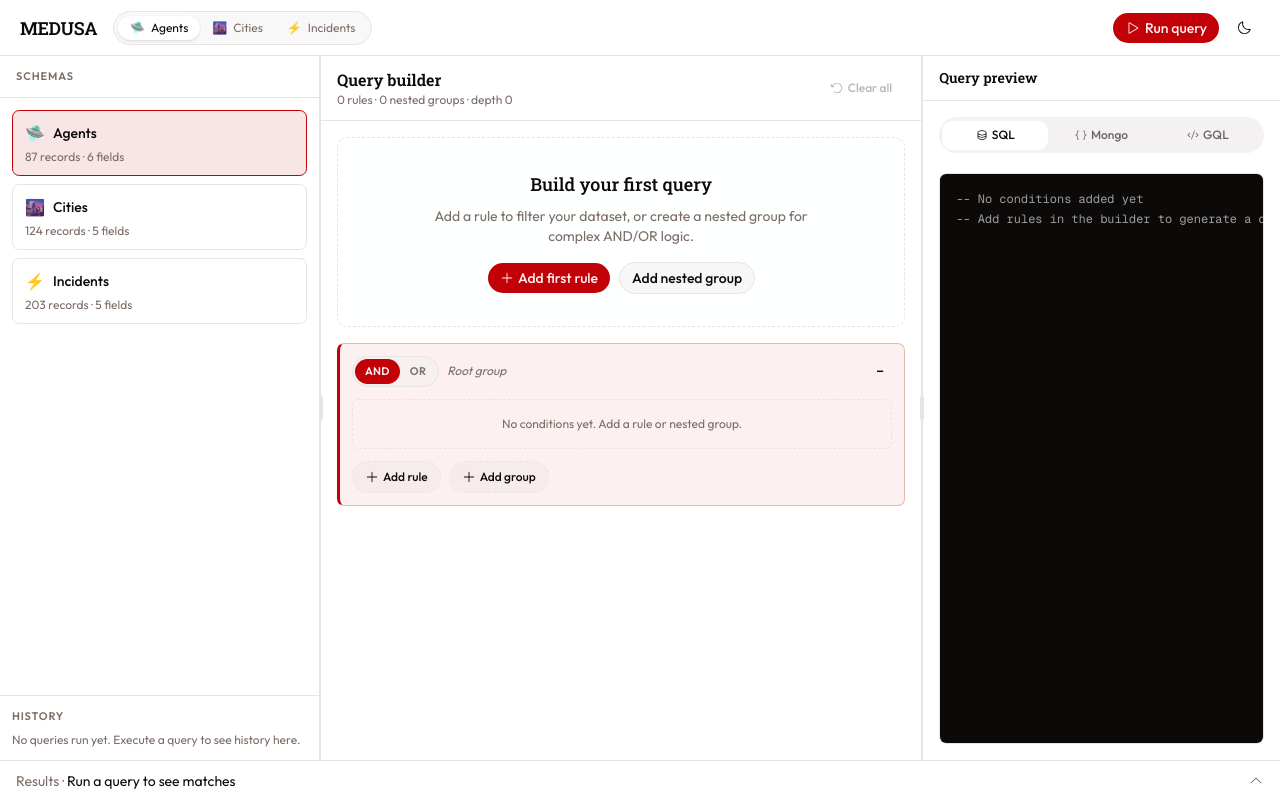
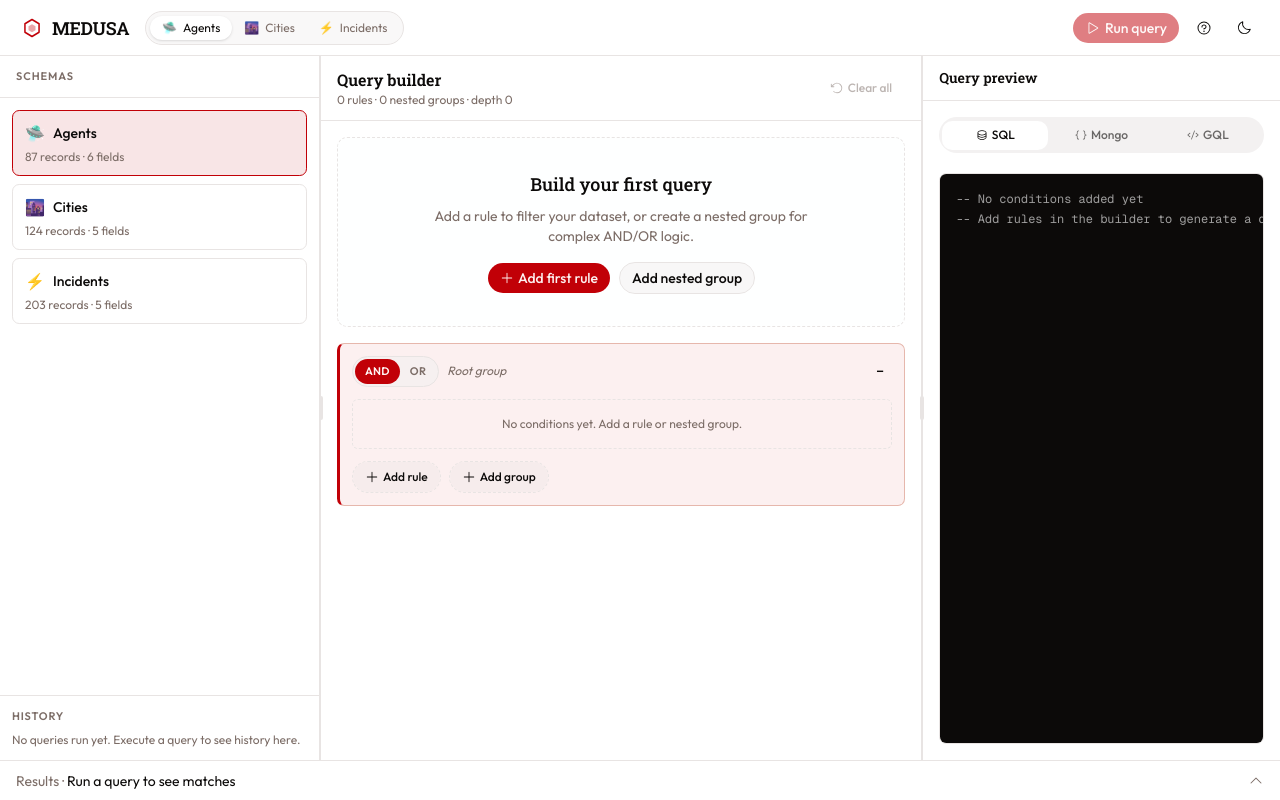
Before and after one commit to Peliah/medusa, a Next.js app: page /builder in a window 1280 px wide. Built offline with nearby package versions, Linux system fonts and the light colour scheme.

Commit message:
feat: complete builder header with validation, shortcuts, and hex logo

```diff
--- a/components/layout/builder-header.tsx
+++ b/components/layout/builder-header.tsx
@@ -1,38 +1,69 @@
 "use client"
 
 import Link from "next/link"
-import { PlayIcon } from "@phosphor-icons/react"
+import * as React from "react"
+import { PlayIcon, QuestionIcon } from "@phosphor-icons/react"
 
+import { MedusaHexLogo } from "@/components/layout/medusa-hex-logo"
+import { KeyboardShortcutModal } from "@/components/modals/keyboard-shortcut-modal"
 import { ThemeToggle } from "@/components/landing/theme-toggle"
 import { Button } from "@/components/ui/button"
-import { schemas } from "@/lib/schemas"
+import { useBuilderKeyboardShortcuts } from "@/hooks/use-builder-keyboard-shortcuts"
+import { isTreeRunnable } from "@/lib/query-engine/validator"
+import { getSchema, schemas } from "@/lib/schemas"
 import { cn } from "@/lib/utils"
 import { useQueryStore } from "@/store/query-store"
 import { useUIStore } from "@/store/ui-store"
 
 export function BuilderHeader() {
+  const tree = useQueryStore((state) => state.tree)
   const schemaId = useQueryStore((state) => state.schemaId)
   const setSchema = useQueryStore((state) => state.setSchema)
   const setResultsOpen = useUIStore((state) => state.setResultsOpen)
+  const shortcutsOpen = useUIStore((state) => state.shortcutsOpen)
+  const setShortcutsOpen = useUIStore((state) => state.setShortcutsOpen)
+
+  const canRunQuery = React.useMemo(
+    () => isTreeRunnable(tree, getSchema(schemaId)),
+    [tree, schemaId]
+  )
+
+  const handleRunQuery = React.useCallback(() => {
+    if (!canRunQuery) return
+    setResultsOpen(true)
+  }, [canRunQuery, setResultsOpen])
+
+  const handleOpenShortcuts = React.useCallback(() => {
+    setShortcutsOpen(true)
+  }, [setShortcutsOpen])
+
+  useBuilderKeyboardShortcuts({
+    onRunQuery: handleRunQuery,
+    onOpenShortcuts: handleOpenShortcuts,
+    canRunQuery,
+  })
 
   return (
-    <header className="flex h-full shrink-0 items-center justify-between border-b border-border bg-card px-4 sm:px-5">
-      <div className="flex items-center gap-4">
+    <>
+      <header className="flex h-full shrink-0 items-center justify-between gap-3 border-b border-border bg-card px-4 sm:px-5">
+        <div className="flex min-w-0 flex-1 items-center gap-3 sm:gap-4">
           <Link
             href="/"
-          className="font-heading text-lg font-semibold tracking-tight"
+            className="inline-flex shrink-0 items-center gap-2 font-heading text-lg font-semibold tracking-tight"
           >
-          MEDUSA
+            <MedusaHexLogo />
+            <span>MEDUSA</span>
           </Link>
 
-        <div className="hidden items-center rounded-4xl border border-border bg-muted/50 p-1 sm:flex">
+          <div className="min-w-0 flex-1 [scrollbar-width:none] overflow-x-auto [-ms-overflow-style:none] [&::-webkit-scrollbar]:hidden">
+            <div className="flex w-max items-center rounded-4xl border border-border bg-muted/50 p-1">
               {schemas.map((schema) => (
                 <button
                   key={schema.id}
                   type="button"
                   onClick={() => setSchema(schema.id)}
                   className={cn(
-                "inline-flex items-center gap-1.5 rounded-4xl px-3 py-1 text-xs transition-colors",
+                    "inline-flex shrink-0 items-center gap-1.5 rounded-4xl px-2.5 py-1 text-xs transition-colors sm:px-3",
                     schemaId === schema.id
                       ? "bg-background text-foreground shadow-sm"
                       : "text-muted-foreground hover:text-foreground"
@@ -44,19 +75,43 @@ export function BuilderHeader() {
               ))}
             </div>
           </div>
+        </div>
 
-      <div className="flex items-center gap-2">
+        <div className="flex shrink-0 items-center gap-1.5 sm:gap-2">
           <Button
             size="sm"
-          onClick={() => setResultsOpen(true)}
+            disabled={!canRunQuery}
+            onClick={handleRunQuery}
             className="gap-1.5"
+            title={
+              canRunQuery
+                ? "Run query (Ctrl+Enter)"
+                : "Add valid rules before running"
+            }
           >
             <PlayIcon className="size-3.5" />
             <span className="hidden sm:inline">Run query</span>
             <span className="sm:hidden">Run</span>
           </Button>
+
+          <Button
+            type="button"
+            variant="ghost"
+            size="icon-sm"
+            aria-label="Keyboard shortcuts"
+            onClick={handleOpenShortcuts}
+          >
+            <QuestionIcon className="size-4" />
+          </Button>
+
           <ThemeToggle />
         </div>
       </header>
+
+      <KeyboardShortcutModal
+        open={shortcutsOpen}
+        onOpenChange={setShortcutsOpen}
+      />
+    </>
   )
 }
--- /dev/null
+++ b/components/layout/medusa-hex-logo.tsx
@@ -0,0 +1,26 @@
+"use client"
+
+import { cn } from "@/lib/utils"
+
+export function MedusaHexLogo({ className }: { className?: string }) {
+  return (
+    <svg
+      viewBox="0 0 24 24"
+      fill="none"
+      aria-hidden
+      className={cn("size-6 shrink-0 text-primary", className)}
+    >
+      <path
+        d="M12 3.5 19.062 7.75v8.5L12 20.5 4.938 16.25v-8.5L12 3.5Z"
+        stroke="currentColor"
+        strokeWidth="1.5"
+        strokeLinejoin="round"
+      />
+      <path
+        d="M12 8.25 15.5 10.25v4L12 16.25 8.5 14.25v-4L12 8.25Z"
+        fill="currentColor"
+        fillOpacity="0.35"
+      />
+    </svg>
+  )
+}
--- /dev/null
+++ b/components/modals/keyboard-shortcut-modal.tsx
@@ -0,0 +1,78 @@
+"use client"
+
+import { Kbd, KbdGroup } from "@/components/ui/kbd"
+import {
+  Dialog,
+  DialogContent,
+  DialogDescription,
+  DialogHeader,
+  DialogTitle,
+} from "@/components/ui/dialog"
+
+const shortcuts = [
+  { keys: ["Ctrl", "Enter"], action: "Run query" },
+  { keys: ["Ctrl", "Z"], action: "Undo" },
+  { keys: ["Ctrl", "Shift", "Z"], action: "Redo" },
+  { keys: ["Ctrl", "S"], action: "Save preset" },
+  { keys: ["Ctrl", "E"], action: "Export query" },
+  { keys: ["Ctrl", "I"], action: "Import query" },
+  { keys: ["?"], action: "Show keyboard shortcuts" },
+  { keys: ["Ctrl", "D"], action: "Duplicate focused rule" },
+  { keys: ["Ctrl", "G"], action: "Wrap focused rule in group" },
+  { keys: ["Escape"], action: "Collapse focused group" },
+] as const
+
+interface KeyboardShortcutModalProps {
+  open: boolean
+  onOpenChange: (open: boolean) => void
+}
+
+export function KeyboardShortcutModal({
+  open,
+  onOpenChange,
+}: KeyboardShortcutModalProps) {
+  return (
+    <Dialog open={open} onOpenChange={onOpenChange}>
+      <DialogContent className="max-w-md">
+        <DialogHeader>
+          <DialogTitle className="font-heading">Keyboard shortcuts</DialogTitle>
+          <DialogDescription>
+            Global builder shortcuts. Some actions ship in later milestones.
+          </DialogDescription>
+        </DialogHeader>
+
+        <div className="max-h-[min(60vh,24rem)] overflow-y-auto">
+          <table className="w-full text-sm">
+            <thead>
+              <tr className="border-b border-border text-left text-muted-foreground">
+                <th className="pb-2 font-medium">Shortcut</th>
+                <th className="pb-2 font-medium">Action</th>
+              </tr>
+            </thead>
+            <tbody>
+              {shortcuts.map((shortcut) => (
+                <tr
+                  key={shortcut.action}
+                  className="border-b border-border/60 last:border-0"
+                >
+                  <td className="py-2.5">
+                    <KbdGroup>
+                      {shortcut.keys.map((key, index) => (
+                        <Kbd key={`${shortcut.action}-${key}-${index}`}>
+                          {key}
+                        </Kbd>
+                      ))}
+                    </KbdGroup>
+                  </td>
+                  <td className="py-2.5 text-muted-foreground">
+                    {shortcut.action}
+                  </td>
+                </tr>
+              ))}
+            </tbody>
+          </table>
+        </div>
+      </DialogContent>
+    </Dialog>
+  )
+}
--- /dev/null
+++ b/hooks/use-builder-keyboard-shortcuts.ts
@@ -0,0 +1,56 @@
+"use client"
+
+import * as React from "react"
+
+function isTypingTarget(target: EventTarget | null) {
+  if (!(target instanceof HTMLElement)) return false
+
+  return (
+    target.isContentEditable ||
+    target.tagName === "INPUT" ||
+    target.tagName === "TEXTAREA" ||
+    target.tagName === "SELECT"
+  )
+}
+
+interface UseBuilderKeyboardShortcutsOptions {
+  onRunQuery: () => void
+  onOpenShortcuts: () => void
+  canRunQuery: boolean
+}
+
+export function useBuilderKeyboardShortcuts({
+  onRunQuery,
+  onOpenShortcuts,
+  canRunQuery,
+}: UseBuilderKeyboardShortcutsOptions) {
+  React.useEffect(() => {
+    function onKeyDown(event: KeyboardEvent) {
+      if (event.defaultPrevented || event.repeat) return
+
+      if (
+        event.key === "?" &&
+        !event.metaKey &&
+        !event.ctrlKey &&
+        !event.altKey
+      ) {
+        event.preventDefault()
+        onOpenShortcuts()
+        return
+      }
+
+      if (isTypingTarget(event.target)) return
+
+      const modifier = event.metaKey || event.ctrlKey
+      if (!modifier) return
+
+      if (event.key === "Enter" && canRunQuery) {
+        event.preventDefault()
+        onRunQuery()
+      }
+    }
+
+    window.addEventListener("keydown", onKeyDown)
+    return () => window.removeEventListener("keydown", onKeyDown)
+  }, [canRunQuery, onOpenShortcuts, onRunQuery])
+}
--- /dev/null
+++ b/lib/query-engine/validator.ts
@@ -0,0 +1,54 @@
+import { operatorNeedsValue } from "@/lib/query-engine/operators"
+import { countRules, isGroup, isRule } from "@/lib/query-engine/tree-utils"
+import type { Group, Rule, Schema } from "@/lib/query-engine/types"
+
+export interface ValidationResult {
+  valid: boolean
+}
+
+function validateRule(rule: Rule, schema: Schema): boolean {
+  if (!rule.field || !rule.operator) return false
+
+  const field = schema.fields.find((item) => item.name === rule.field)
+  if (!field) return false
+
+  if (!operatorNeedsValue(rule.operator)) return true
+
+  if (rule.value === null || rule.value === "") return false
+
+  if (field.type === "boolean") return typeof rule.value === "boolean"
+  if (field.type === "number") return typeof rule.value === "number"
+
+  return true
+}
+
+function validateGroup(group: Group, schema: Schema): ValidationResult {
+  if (group.conditions.length === 0) {
+    return { valid: false }
+  }
+
+  for (const condition of group.conditions) {
+    if (isRule(condition)) {
+      if (!validateRule(condition, schema)) return { valid: false }
+      continue
+    }
+
+    if (isGroup(condition) && !validateGroup(condition, schema).valid) {
+      return { valid: false }
+    }
+  }
+
+  return { valid: true }
+}
+
+export function validateTree(tree: Group, schema: Schema): ValidationResult {
+  if (countRules(tree) === 0) {
+    return { valid: false }
+  }
+
+  return validateGroup(tree, schema)
+}
+
+export function isTreeRunnable(tree: Group, schema: Schema): boolean {
+  return validateTree(tree, schema).valid
+}
--- a/store/ui-store.ts
+++ b/store/ui-store.ts
@@ -5,15 +5,19 @@ type PreviewFormat = "sql" | "mongo" | "graphql"
 interface UIStore {
   resultsOpen: boolean
   previewFormat: PreviewFormat
+  shortcutsOpen: boolean
   setResultsOpen: (open: boolean) => void
   toggleResults: () => void
   setPreviewFormat: (format: PreviewFormat) => void
+  setShortcutsOpen: (open: boolean) => void
 }
 
 export const useUIStore = create<UIStore>((set) => ({
   resultsOpen: false,
   previewFormat: "sql",
+  shortcutsOpen: false,
   setResultsOpen: (open) => set({ resultsOpen: open }),
   toggleResults: () => set((state) => ({ resultsOpen: !state.resultsOpen })),
   setPreviewFormat: (format) => set({ previewFormat: format }),
+  setShortcutsOpen: (open) => set({ shortcutsOpen: open }),
 }))
```
Lines whose indentation alone changed are shown as unchanged.
